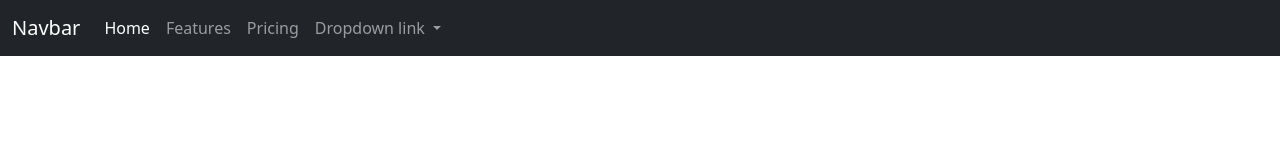
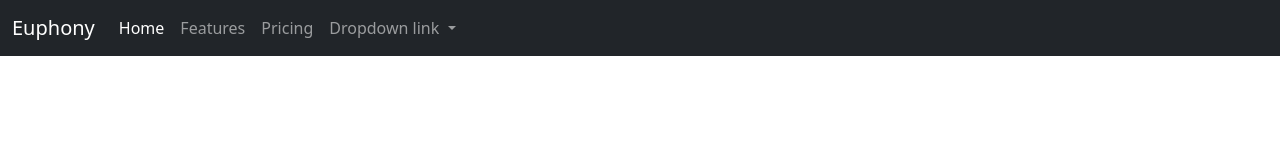
Before and after one commit to a1nukarsh/Euphony-Music-Studios, a plain HTML site: page index.html in a window 1280 px wide. Drawn offline with nearby package versions, Linux system fonts and the light colour scheme.

Commit message:
Update index.html

```diff
--- a/index.html
+++ b/index.html
@@ -13,7 +13,7 @@
   <body>
     <nav class="navbar navbar-expand-lg navbar-dark bg-dark">
       <div class="container-fluid">
-        <a class="navbar-brand" href="#">Navbar</a>
+        <a class="navbar-brand" href="#">Euphony</a>
         <button class="navbar-toggler" type="button" data-bs-toggle="collapse" data-bs-target="#navbarNavDropdown" aria-controls="navbarNavDropdown" aria-expanded="false" aria-label="Toggle navigation">
           <span class="navbar-toggler-icon"></span>
         </button>
```
